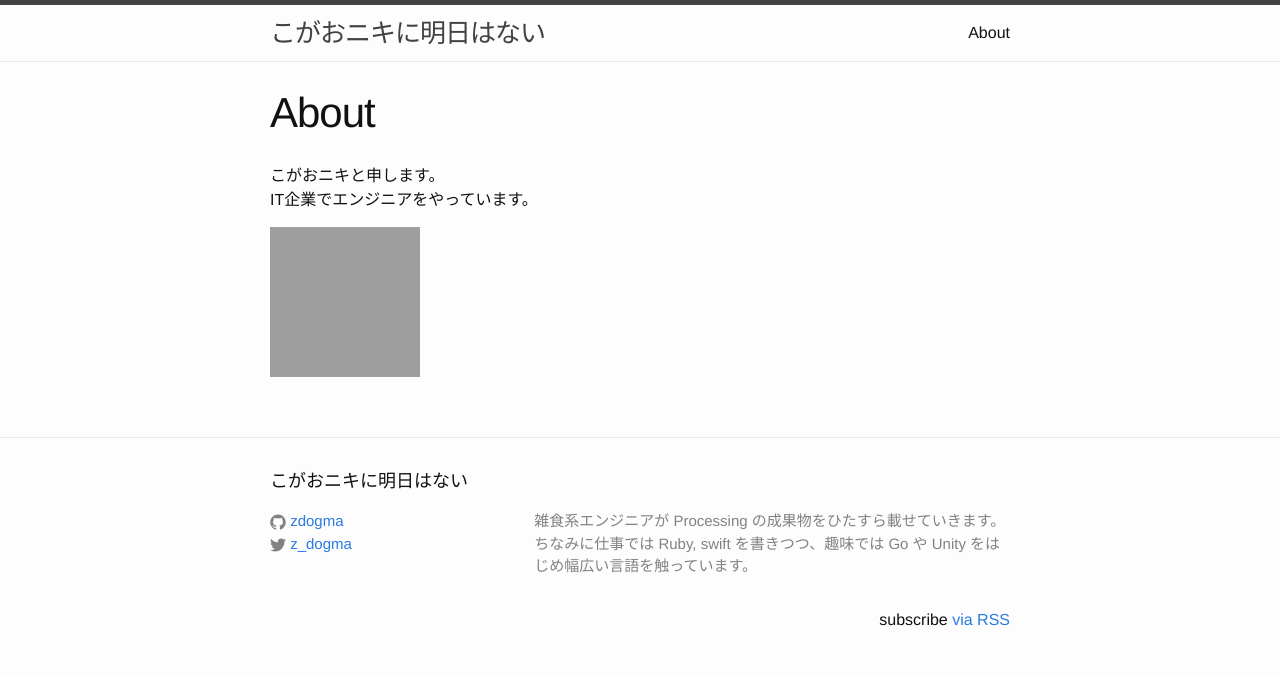
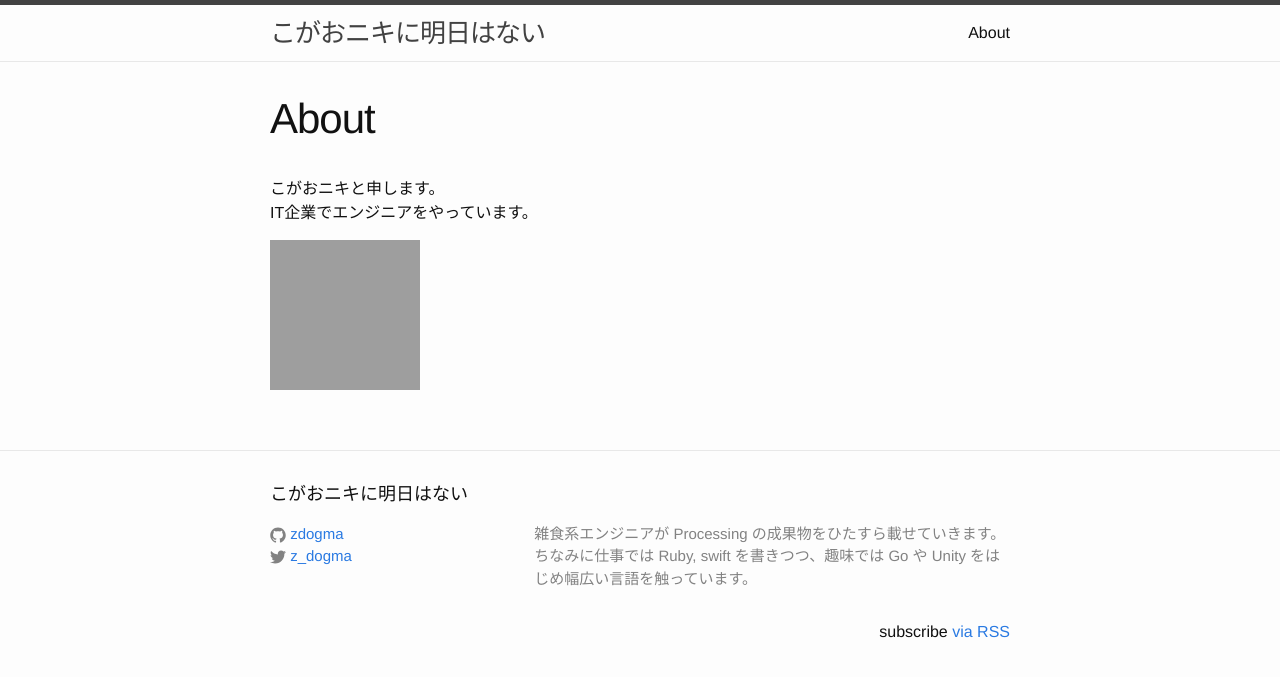
Before and after one commit to zdogma/zdogma.github.io.old, a Jekyll site: the page built from about.md, in a window 1280 px wide. Shown: the top 677 px of the page. Built offline with Jekyll 4.4.1, drawn with Linux system fonts in a browser that asks for light colours; grey boxes are pictures that could not be loaded.

Commit message:
記事タイトルのCSSを調整

```diff
--- a/_sass/_layout.scss
+++ b/_sass/_layout.scss
@@ -209,10 +209,10 @@
 .post-title {
     font-size: 42px;
     letter-spacing: -1px;
-    line-height: 1;
+    line-height: 1.3;
 
     @include media-query($on-laptop) {
-        font-size: 36px;
+        font-size: 32px;
     }
 }
 
```
